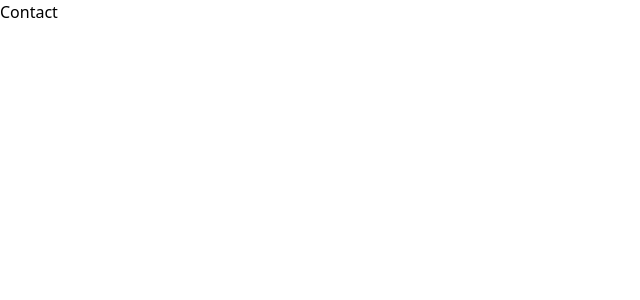
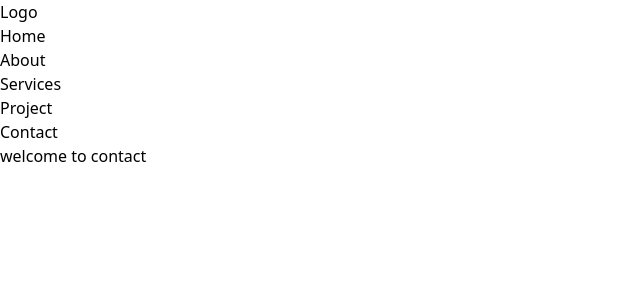
Before and after one commit to Fatiha26/react-router-project, a React (Vite) app: page /contact in a window 1280 px wide. Shown: the top 300 px of the page, without its empty margins (0-640 px from the left). Built offline with nearby package versions, Linux system fonts and the light colour scheme.

Commit message:
nav imported

```diff
--- a/src/components/Contact.jsx
+++ b/src/components/Contact.jsx
@@ -1,8 +1,13 @@
+import Nav from "./nav"
 
 const Contact = () => {
   return (
-    <div>Contact</div>
-  )
+<>
+      <Nav />
+      <section>
+        <h1>welcome to contact</h1>
+      </section>
+    </>  )
 }
 
 export default Contact
--- a/src/components/Error.jsx
+++ b/src/components/Error.jsx
@@ -1,7 +1,7 @@
 
 const Error = () => {
   return (
-    <div>Error</div>
+    <div>Error!age not found</div>
   )
 }
 
--- a/src/components/Project.jsx
+++ b/src/components/Project.jsx
@@ -1,8 +1,13 @@
+import Nav from "./nav"
 
 const Project = () => {
   return (
-    <div>Project</div>
-  )
+<>
+      <Nav />
+      <section>
+        <h1>welcome to project</h1>
+      </section>
+    </>  )
 }
 
 export default Project
--- a/src/components/Services.jsx
+++ b/src/components/Services.jsx
@@ -1,7 +1,13 @@
+import Nav from "./nav"
 
 const Services = () => {
   return (
-    <div>Services</div>
+    <>
+      <Nav />
+      <section>
+        <h1>welcome to service</h1>
+      </section>
+    </>
   )
 }
 
```
